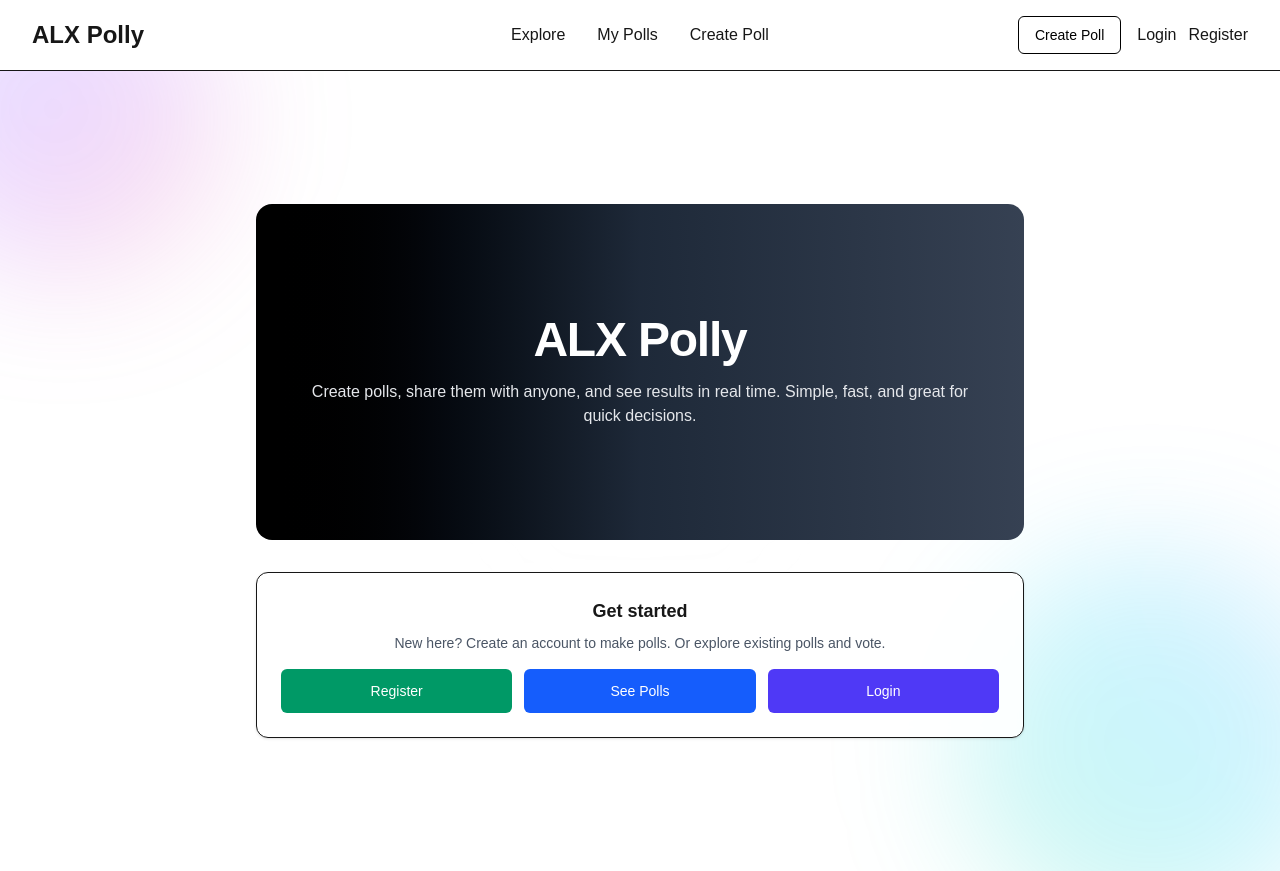
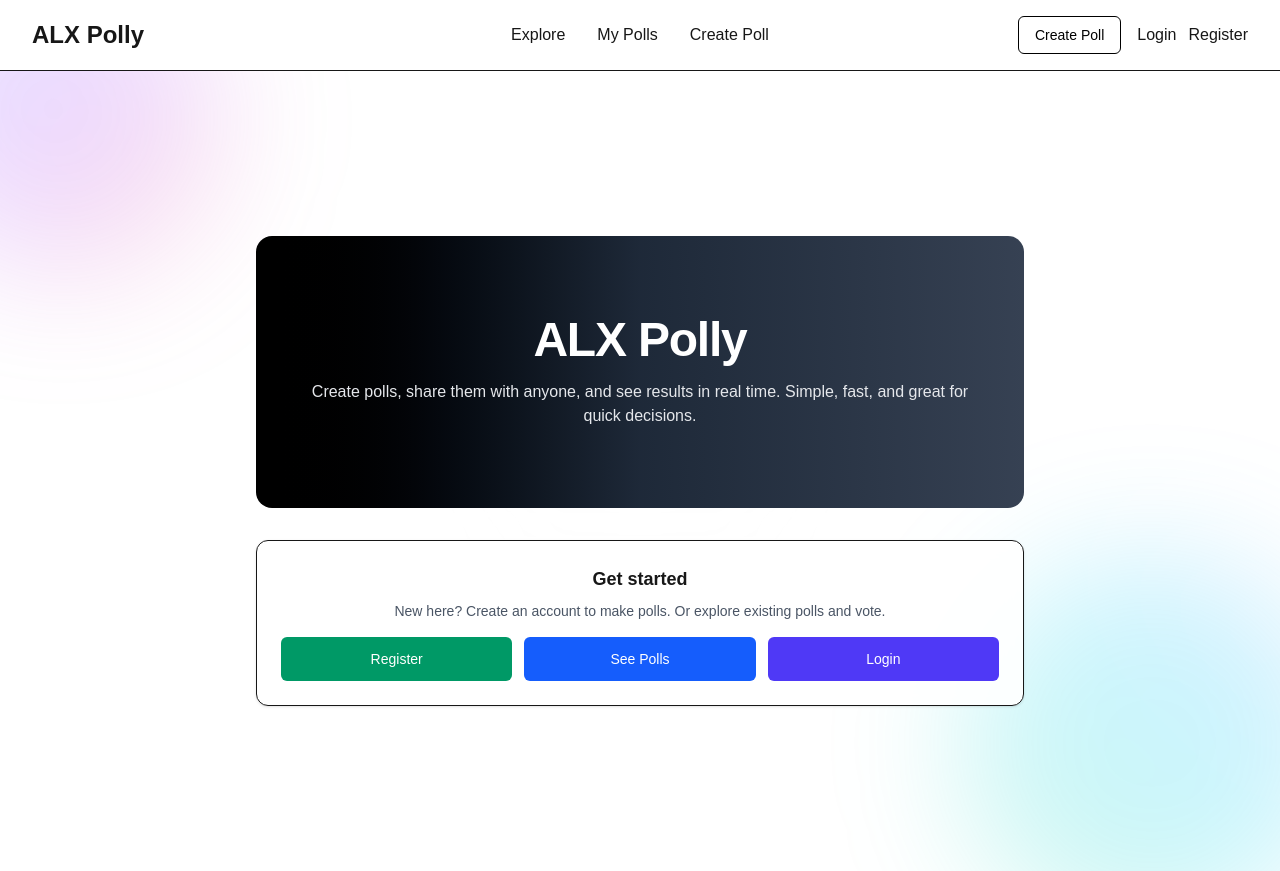
Before and after one commit to HajarElMannani/alx-polly, a Next.js app in the folder alx-polly/: page / in a window 1280 px wide. Built offline with nearby package versions, Linux system fonts and the light colour scheme; no server answers.

Commit message:
Refactor Home and Create Poll pages: adjust padding for improved layout and user experience.

```diff
--- a/alx-polly/app/create-poll/page.tsx
+++ b/alx-polly/app/create-poll/page.tsx
@@ -157,7 +157,7 @@ export default function CreatePollPage() {
                 </div>
               )}
             </div>
-            <Button type="submit" className="mt-6 self-end bg-black text-white" disabled={submitting}>
+            <Button type="submit" className="mt-3 self-end bg-black text-white" disabled={submitting}>
               {submitting ? "Creating..." : "Create Poll"}
             </Button>
           </form>
--- a/alx-polly/app/page.tsx
+++ b/alx-polly/app/page.tsx
@@ -4,7 +4,7 @@ import { useAuth } from "../components/AuthProvider";
 export default function Home() {
   const { user } = useAuth();
   return (
-    <main className="relative min-h-screen flex items-center justify-center px-6 py-16 overflow-hidden">
+    <main className="relative min-h-screen flex items-center justify-center px-6 py-10 overflow-hidden">
       {/* Ambient gradient background */}
       <div className="pointer-events-none absolute inset-0 -z-10">
         <div className="absolute -top-28 -left-24 h-80 w-80 rounded-full bg-gradient-to-br from-indigo-500/25 via-purple-500/20 to-rose-500/20 blur-3xl" />
@@ -15,7 +15,7 @@ export default function Home() {
       <div className="w-full max-w-3xl">
         <section className="relative overflow-hidden rounded-2xl">
           <div className="absolute inset-0 bg-gradient-to-r from-black via-gray-800 to-gray-700" />
-          <div className="relative px-8 py-24 sm:py-28 text-white text-center">
+          <div className="relative px-8 py-16 sm:py-20 text-white text-center">
             <h1 className="text-4xl sm:text-5xl font-extrabold tracking-tight">ALX Polly</h1>
             <p className="mt-4 max-w-2xl mx-auto text-gray-200">
               Create polls, share them with anyone, and see results in real time.
```
